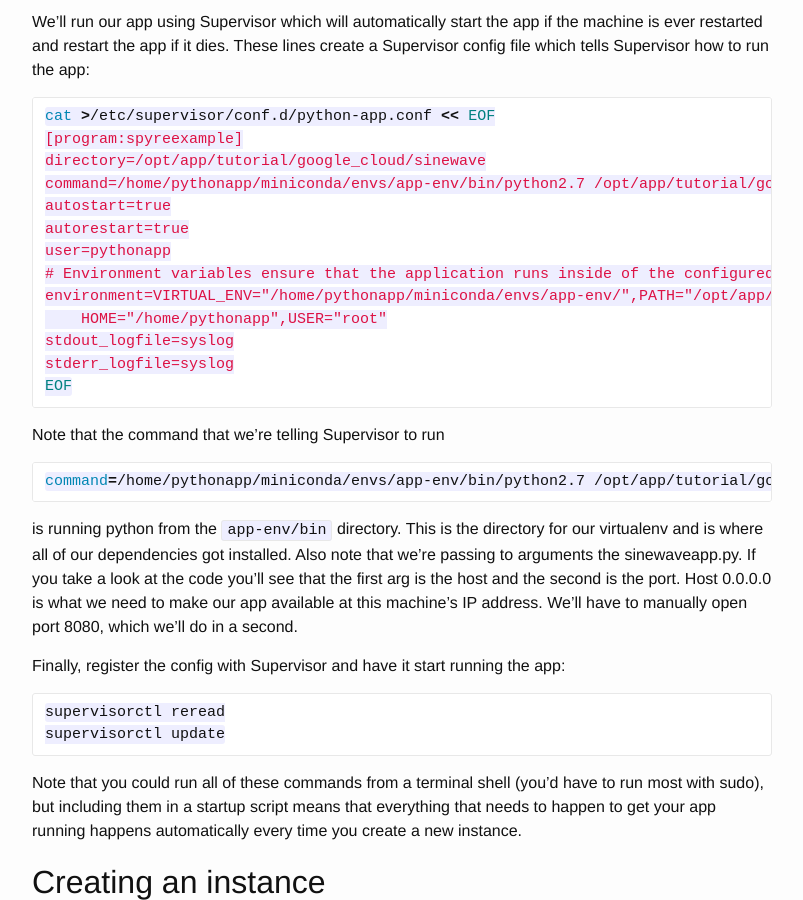
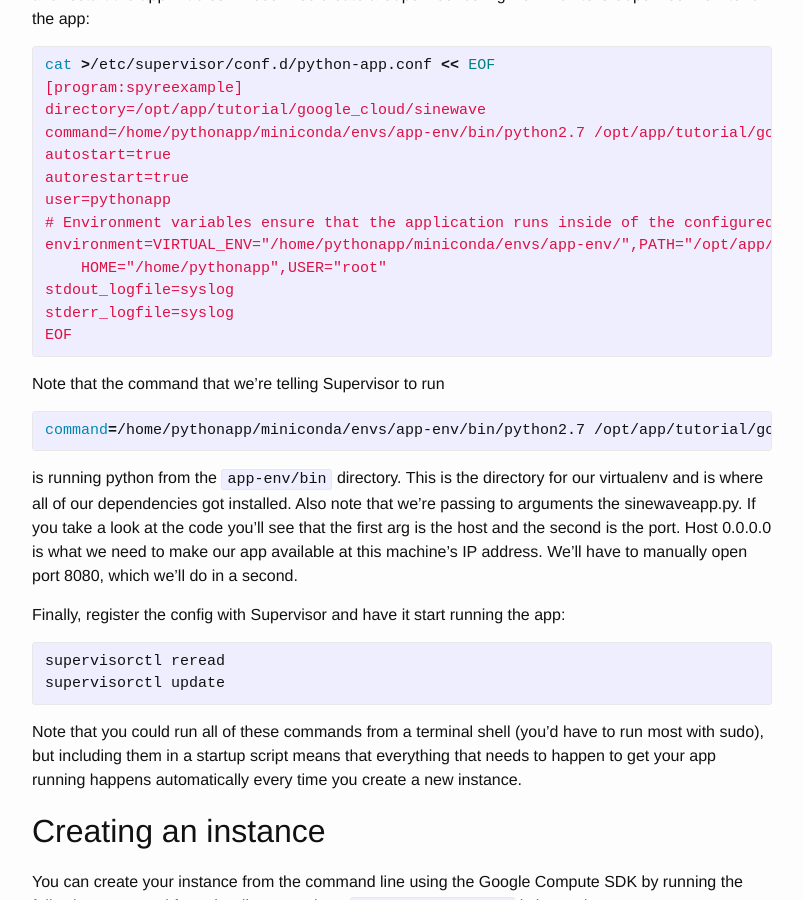
Before and after one commit to adamhajari/adamhajari.github.io, a Jekyll site: the page built from _posts/2017-11-08-deploying-a-spyre-app-on-google-cloud.md, in a window 1280 px wide and 900 px high, scrolled down 2149 px. Shown: the whole window, without its empty margins (238-1041 px from the left). Built offline with Jekyll 4.4.1, drawn with Linux system fonts in a browser that asks for light colours; some of the changed text lies outside the part shown.

Commit message:
fixed bash formatting

````diff
--- a/_includes/footer.html
+++ b/_includes/footer.html
@@ -47,6 +47,7 @@
 
       <div class="footer-col  footer-col-3">
         <p class="text">{{ site.description }}</p>
+        <p class="text">Have a comment or question? Post it here: https://github.com/adamhajari/adamhajari.github.io/issues/new</p>
       </div>
     </div>
 
--- a/_posts/2017-11-08-deploying-a-spyre-app-on-google-cloud.md
+++ b/_posts/2017-11-08-deploying-a-spyre-app-on-google-cloud.md
@@ -25,26 +24,26 @@ Most of the work of getting our app running is done by the startup script (which
 ## startup script overview
 Everything should work if you leave `GITHUB_REPO_URL` as-is, but if you want to make any tweaks, you should replace with your forked repo:
 
-```bash
+{% highlight bash %}
 GITHUB_REPO_URL="https://github.com/adamhajari/spyre.git"
-```
+{% endhighlight %}
 
 These two lines will make any logs sent to syslog available from the Google Compute Engine web console:
 
-```bash
+{% highlight bash %}
 curl -s "https://storage.googleapis.com/signals-agents/logging/google-fluentd-install.sh" | bash
 service google-fluentd restart &
-```
+{% endhighlight %}
 
 For security purposes, we'll create a new user with non-root privileges and run our app as that user:
 
-```bash
+{% highlight bash %}
 useradd -m -d /home/pythonapp pythonapp
-```
+{% endhighlight %}
 
 The instance doesn't come with much installed so we'll need to download and install all of the required tools ourselves. For non-scientific python apps we could install everything with `apt-get` and `pip`, but spyre apps require numpy, pandas, and matplotlib. While these libraries are available via apt-get/pip, I've found that installing that way on a micro instance often results in Out of Memory errors. Instead, we'll get those scientific dependencies by installing a miniconda distribution of Python.
 
-```bash
+{% highlight bash %}
 apt-get update
 apt-get install -yq git build-essential supervisor libffi-dev libssl-dev
 
@@ -52,18 +51,18 @@ apt-get install -yq git build-essential supervisor libffi-dev libssl-dev
 wget https://repo.continuum.io/miniconda/Miniconda-latest-Linux-x86_64.sh -O /home/pythonapp/miniconda.sh;
 bash /home/pythonapp/miniconda.sh -b -p /home/pythonapp/miniconda
 chown -R pythonapp:pythonapp /home/pythonapp/miniconda/
-```
+{% endhighlight %}
 
 Clone a copy of the spyre repo to your instance:
 
-```bash
+{% highlight bash %}
 export HOME=/root
 git clone $GITHUB_REPO_URL /opt/app
-```
+{% endhighlight %}
 
 Create a virtualenv and install all of the required dependencies from the requirements.txt file:
 
-```bash
+{% highlight bash %}
 export PATH="/home/pythonapp/miniconda/bin:$PATH"
 hash -r
 conda config --set always_yes yes --set changeps1 no
@@ -72,13 +71,13 @@ conda info -a
 conda create -q -n app-env python=2.7 numpy matplotlib pandas
 
 /home/pythonapp/miniconda/envs/app-env/bin/pip install -r /opt/app/tutorial/google_cloud/sinewave/requirements.txt
-```
+{% endhighlight %}
 
 Note that we installed the scientific dependencies first from conda. Everything else can be installed from the requirements.txt file.
 
 We'll run our app using Supervisor which will automatically start the app if the machine is ever restarted and restart the app if it dies. These lines create a Supervisor config file which tells Supervisor how to run the app:
 
-```bash
+{% highlight bash %}
 cat >/etc/supervisor/conf.d/python-app.conf << EOF
 [program:spyreexample]
 directory=/opt/app/tutorial/google_cloud/sinewave
@@ -92,23 +91,23 @@ environment=VIRTUAL_ENV="/home/pythonapp/miniconda/envs/app-env/",PATH="/opt/app
 stdout_logfile=syslog
 stderr_logfile=syslog
 EOF
-```
+{% endhighlight %}
 
 Note that the command that we're telling Supervisor to run
 
-```bash
+{% highlight bash %}
 command=/home/pythonapp/miniconda/envs/app-env/bin/python2.7 /opt/app/tutorial/google_cloud/sinewave/sinewaveapp.py 0.0.0.0 8080
-```
+{% endhighlight %}
 
 is running python from the `app-env/bin` directory. This is the directory for our virtualenv and is where all of our dependencies got installed. Also note that we're passing to arguments the sinewaveapp.py. If you take a look at the code you'll see that the first arg is the host and the second is the port. Host 0.0.0.0 is what we need to make our app available at this machine's IP address. We'll have to manually open port 8080, which we'll do in a second.
 
 Finally, register the config with Supervisor and have it start running the app:
 
 
-```bash
+{% highlight bash %}
 supervisorctl reread
 supervisorctl update
-```
+{% endhighlight %}
 
 Note that you could run all of these commands from a terminal shell (you'd have to run most with sudo), but including them in a startup script means that everything that needs to happen to get your app running happens automatically every time you create a new instance.
 
@@ -116,7 +115,7 @@ Note that you could run all of these commands from a terminal shell (you'd have
 
 You can create your instance from the command line using the Google Compute SDK by running the following command from the directory where `startup-script.sh` is located:
 
-```bash
+{% highlight bash %}
 gcloud compute instances create [INSTANCE-NAME] \
     --image-family=debian-8 \
     --image-project=debian-cloud \
@@ -125,11 +124,11 @@ gcloud compute instances create [INSTANCE-NAME] \
     --zone us-east1-b \
     --tags http-server \
     --project=[PROJECT_ID]
-```
+{% endhighlight %}
 
 replacing [INSTANCE-NAME] with a name for your instance (you can call it anything), and [PROJECT_ID] with the project id for an existing project (You can use the same one you used the hello world example or create a new one). The command should finish running in a few seconds and you'll get an output giving some details about your instance:
 
-```bash
+{% highlight bash %}
 $ gcloud compute instances create sinewaveapp \
 >     --image-family=debian-8 \
 >     --image-project=debian-cloud \
@@ -141,21 +140,21 @@ $ gcloud compute instances create sinewaveapp \
 Created [https://www.googleapis.com/compute/v1/projects/spyre-example/zones/us-east1-b/instances/sinewaveapp].
 NAME         ZONE        MACHINE_TYPE  PREEMPTIBLE  INTERNAL_IP  EXTERNAL_IP    STATUS
 sinewaveapp  us-east1-b  f1-micro                   10.142.0.4   35.190.191.17  RUNNING
-```
+{% endhighlight %}
 
 If you are having trouble with the Google Compute SDK, you can also create an instance from the [Google Compute Engine web console](https://console.cloud.google.com/compute/instancesAdd). Just make sure the machine type, boot disk match what's above and copy and past the contents of `startup-script.sh` to the startup script text box.
 
 ## Making your instance available to external traffic
 It will take several minutes for our app to install everything and start running. In the meantime we'll need to open up port 8080 to external traffic. Do so by running this command (replacing [PROJECT_ID] with your project id):
 
-```bash
+{% highlight bash %}
 gcloud compute firewall-rules create default-allow-http-8080 \
     --allow tcp:8080 \
     --source-ranges 0.0.0.0/0 \
     --target-tags http-server \
     --description "Allow port 8080 access to http-server" \
     --project=[PROJECT_ID]
-```
+{% endhighlight %}
 
 If you choose to launch your app from the web console you don't need to do this extra step. Instead, make sure to check the "Allow HTTP traffic" box when creating your instance.
 
````
Also changed, not shown: other parts of _posts/2017-11-08-deploying-a-spyre-app-on-google-cloud.md (+2 -3 lines).
